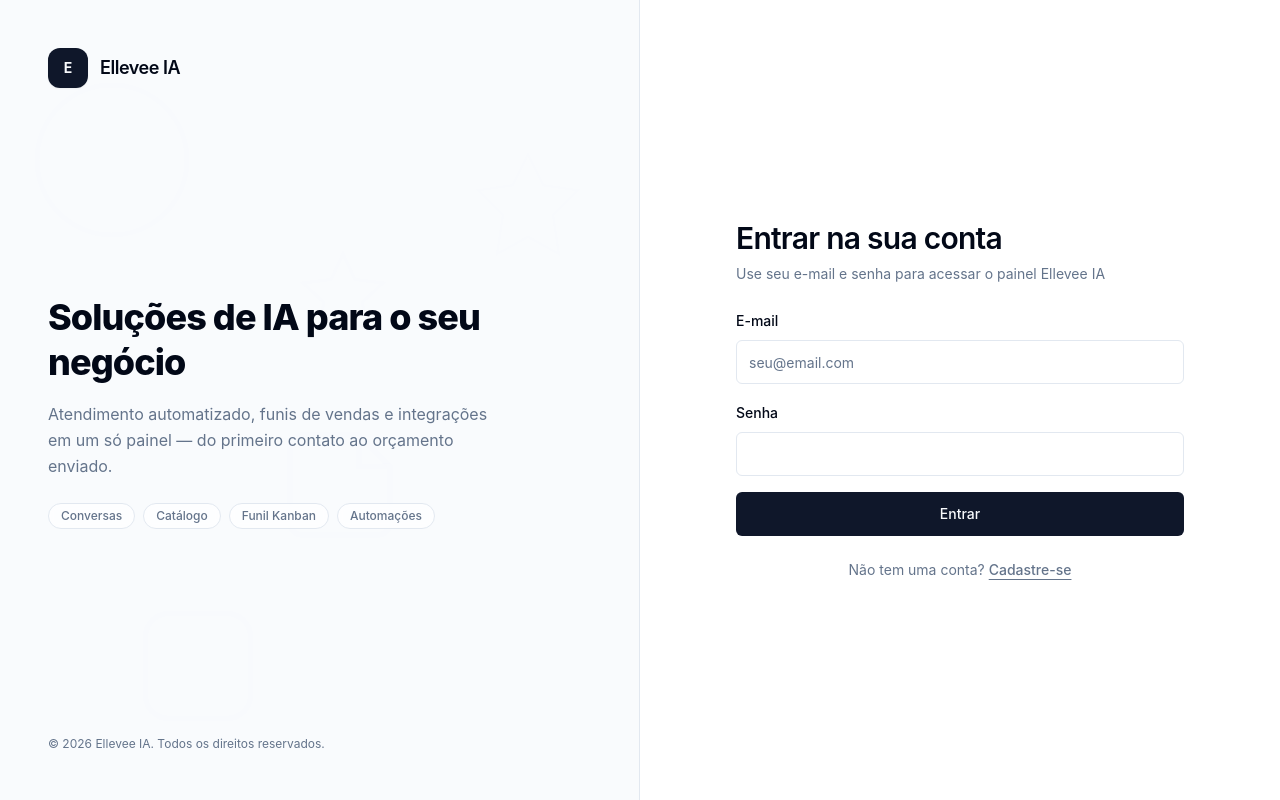
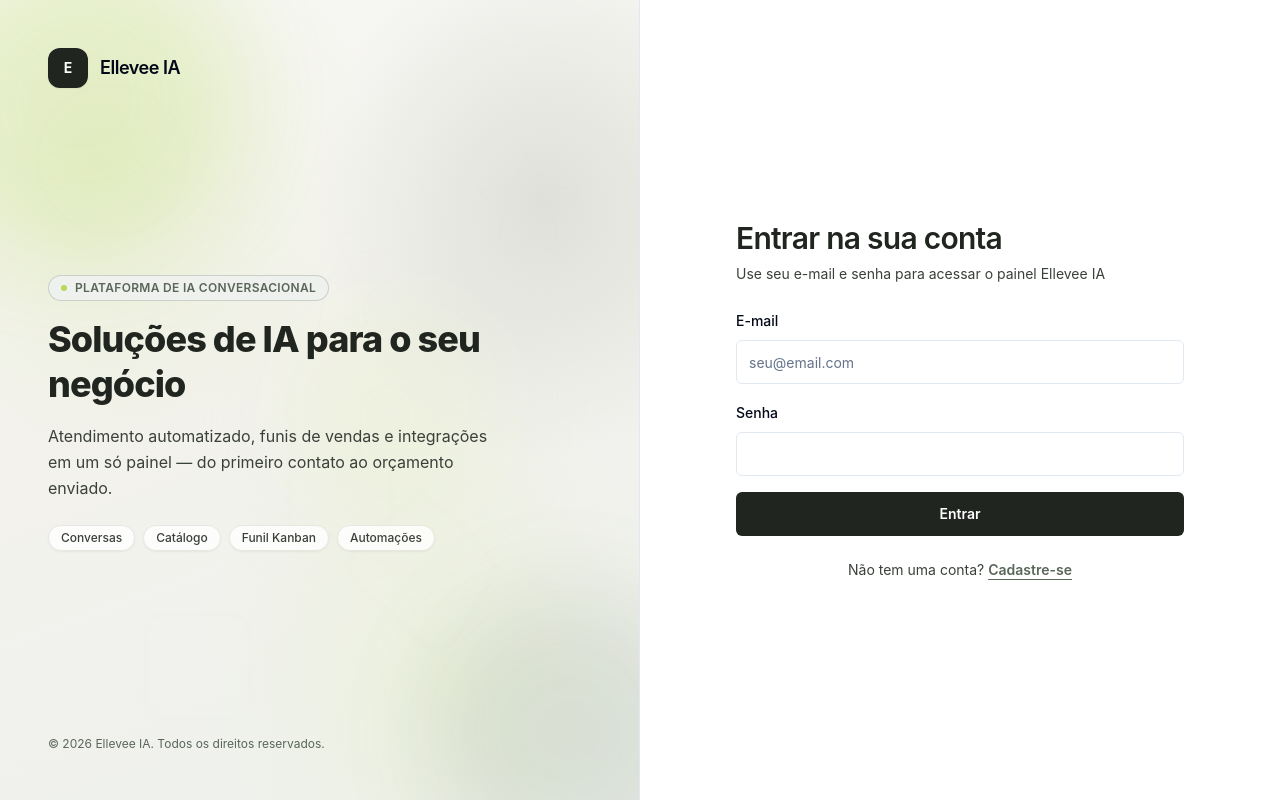
Before and after one commit to phelipigds-96/elleveeia, a Next.js app: page /login in a window 1280 px wide. Built offline with nearby package versions, Linux system fonts and the light colour scheme.

Commit message:
Nexus Editor: revisão 138

```diff
--- a/app/(auth)/login/page.tsx
+++ b/app/(auth)/login/page.tsx
@@ -23,7 +23,11 @@ export default function LoginPage() {
   return (
     <div className="relative flex min-h-screen w-full bg-background">
       {/* Coluna da marca — fundo de ícones em movimento suave */}
-      <aside className="login-brand-panel relative hidden overflow-hidden lg:flex lg:w-1/2 lg:flex-col lg:justify-between lg:border-r lg:border-border lg:bg-muted/40 lg:p-12">
+      <aside className="login-brand-panel relative hidden overflow-hidden lg:flex lg:w-1/2 lg:flex-col lg:justify-between lg:border-r lg:border-border lg:p-12">
+        <div className="brand-blob brand-blob-1" aria-hidden />
+        <div className="brand-blob brand-blob-2" aria-hidden />
+        <div className="brand-blob brand-blob-3" aria-hidden />
+
         <div className="animated-bg" aria-hidden>
           <svg className="bg-icon icon-1" viewBox="0 0 64 64" fill="none" xmlns="http://www.w3.org/2000/svg">
             <circle cx="32" cy="32" r="30" stroke="currentColor" strokeWidth="2" />
@@ -47,17 +51,21 @@ export default function LoginPage() {
         </div>
 
         <div className="relative z-10 flex items-center gap-3">
-          <span className="flex h-10 w-10 items-center justify-center rounded-xl bg-primary text-sm font-bold text-primary-foreground shadow-sm">
+          <span className="flex h-10 w-10 items-center justify-center rounded-xl bg-ellevee-ink text-sm font-bold text-ellevee-white shadow-sm">
             E
           </span>
           <span className="text-lg font-semibold tracking-tight">Ellevee IA</span>
         </div>
 
         <div className="relative z-10 max-w-md space-y-4">
-          <h2 className="font-display text-4xl font-extrabold leading-tight tracking-tight text-foreground">
+          <span className="inline-flex items-center gap-2 rounded-full border border-ellevee-sage/30 bg-ellevee-sage-light px-3 py-1 text-xs font-semibold uppercase tracking-wide text-ellevee-sage-strong">
+            <span className="h-1.5 w-1.5 rounded-full bg-ellevee-accent" />
+            Plataforma de IA conversacional
+          </span>
+          <h2 className="font-display text-4xl font-extrabold leading-tight tracking-tight text-ellevee-ink">
             Soluções de IA para o seu negócio
           </h2>
-          <p className="text-base leading-relaxed text-muted-foreground">
+          <p className="text-base leading-relaxed text-ellevee-ink-muted">
             Atendimento automatizado, funis de vendas e integrações em um só painel — do primeiro
             contato ao orçamento enviado.
           </p>
@@ -65,7 +73,7 @@ export default function LoginPage() {
             {['Conversas', 'Catálogo', 'Funil Kanban', 'Automações'].map((item) => (
               <li
                 key={item}
-                className="rounded-full border border-border bg-background/70 px-3 py-1 text-xs font-medium text-muted-foreground backdrop-blur-sm"
+                className="rounded-full border border-ellevee-stone bg-ellevee-white/80 px-3 py-1 text-xs font-medium text-ellevee-ink-muted shadow-sm backdrop-blur-sm"
               >
                 {item}
               </li>
@@ -73,7 +81,7 @@ export default function LoginPage() {
           </ul>
         </div>
 
-        <p className="relative z-10 text-xs text-muted-foreground">
+        <p className="relative z-10 text-xs text-ellevee-sage-strong">
           © {new Date().getFullYear()} Ellevee IA. Todos os direitos reservados.
         </p>
       </aside>
@@ -82,15 +90,15 @@ export default function LoginPage() {
       <main className="relative flex min-h-screen w-full flex-1 flex-col justify-center px-6 py-12 sm:px-10 lg:w-1/2">
         <div className="mx-auto w-full max-w-md">
           <div className="mb-8 flex items-center gap-3 lg:hidden">
-            <span className="flex h-10 w-10 items-center justify-center rounded-xl bg-primary text-sm font-bold text-primary-foreground shadow-sm">
+            <span className="flex h-10 w-10 items-center justify-center rounded-xl bg-ellevee-ink text-sm font-bold text-ellevee-white shadow-sm">
               E
             </span>
             <span className="text-lg font-semibold tracking-tight">Ellevee IA</span>
           </div>
 
           <div className="space-y-2">
-            <h1 className="font-display text-3xl font-semibold tracking-tight">Entrar na sua conta</h1>
-            <p className="text-sm text-muted-foreground">
+            <h1 className="font-display text-3xl font-semibold tracking-tight text-ellevee-ink">Entrar na sua conta</h1>
+            <p className="text-sm text-ellevee-ink-muted">
               Use seu e-mail e senha para acessar o painel Ellevee IA
             </p>
           </div>
@@ -135,7 +143,7 @@ export default function LoginPage() {
               />
             </div>
             <button
-              className="inline-flex h-11 w-full items-center justify-center whitespace-nowrap rounded-md bg-primary px-4 py-2 text-sm font-medium text-primary-foreground transition-colors hover:bg-primary/90 focus-visible:outline-none focus-visible:ring-2 focus-visible:ring-ring disabled:pointer-events-none disabled:opacity-50"
+              className="inline-flex h-11 w-full items-center justify-center whitespace-nowrap rounded-md bg-ellevee-ink px-4 py-2 text-sm font-semibold text-ellevee-white transition-colors hover:bg-ellevee-ink-muted focus-visible:outline-none focus-visible:ring-2 focus-visible:ring-ellevee-sage focus-visible:ring-offset-2 disabled:pointer-events-none disabled:opacity-50"
               type="submit"
               disabled={isLoading}
             >
@@ -143,9 +151,9 @@ export default function LoginPage() {
             </button>
           </form>
 
-          <div className="mt-6 text-center text-sm text-muted-foreground">
+          <div className="mt-6 text-center text-sm text-ellevee-ink-muted">
             Não tem uma conta?{' '}
-            <Link href="/signup" className="font-medium underline underline-offset-4 hover:text-primary">
+            <Link href="/signup" className="font-semibold text-ellevee-sage-strong underline underline-offset-4 hover:text-ellevee-ink">
               Cadastre-se
             </Link>
           </div>
--- a/app/globals.css
+++ b/app/globals.css
@@ -87,7 +87,7 @@
     pointer-events: none;
     overflow: hidden;
     z-index: 0;
-    color: rgba(99,102,241,0.12); /* subtle indigo */
+    color: rgba(113, 128, 113, 0.16); /* sage da paleta Ellevee */
   }
 
   .bg-icon {
@@ -99,6 +99,55 @@
     transform-origin: center;
     color: inherit;
     animation: float 18s ease-in-out infinite;
+  }
+
+  /* Fundo da coluna da marca: gradiente suave na paleta Ellevee
+     (ivory -> sage-light) com brilhos de accent e sage. */
+  .login-brand-panel {
+    background-image:
+      radial-gradient(60% 55% at 15% 20%, rgba(183, 217, 87, 0.16), transparent 70%),
+      radial-gradient(50% 45% at 85% 25%, rgba(113, 128, 113, 0.16), transparent 72%),
+      radial-gradient(55% 50% at 70% 85%, rgba(229, 242, 191, 0.35), transparent 70%),
+      linear-gradient(160deg, #F8F8F5 0%, #F3F2ED 45%, #EEF1EE 100%);
+  }
+
+  .brand-blob {
+    position: absolute;
+    border-radius: 9999px;
+    filter: blur(46px);
+    opacity: 0.55;
+    will-change: transform;
+    animation: blob-float 26s ease-in-out infinite;
+  }
+  .brand-blob-1 {
+    width: 320px;
+    height: 320px;
+    left: -80px;
+    top: -60px;
+    background: rgba(183, 217, 87, 0.35);
+  }
+  .brand-blob-2 {
+    width: 280px;
+    height: 280px;
+    right: -70px;
+    bottom: -70px;
+    background: rgba(113, 128, 113, 0.28);
+    animation-duration: 32s;
+  }
+  .brand-blob-3 {
+    width: 220px;
+    height: 220px;
+    right: 22%;
+    top: 38%;
+    background: rgba(229, 242, 191, 0.5);
+    animation-duration: 38s;
+  }
+
+  @keyframes blob-float {
+    0%   { transform: translate3d(0, 0, 0) scale(1); }
+    33%  { transform: translate3d(24px, 18px, 0) scale(1.06); }
+    66%  { transform: translate3d(-18px, 22px, 0) scale(0.96); }
+    100% { transform: translate3d(0, 0, 0) scale(1); }
   }
 
   /* Coluna da marca: movimento mais lento e ample, para não competir
```
